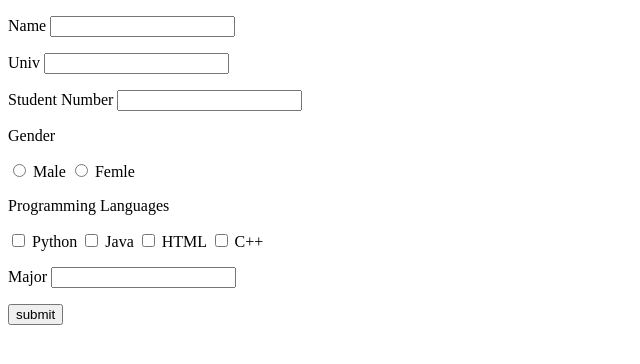
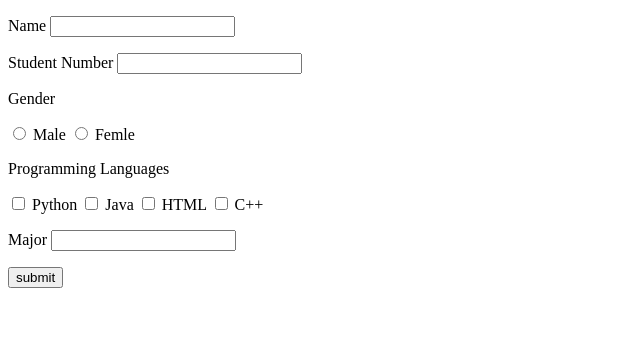
Before and after one commit to CSID-DGU/2022-1-OSSPrac-winner-8, a Flask app: page / in a window 1280 px wide. Shown: the top 364 px of the page, without its empty margins (0-640 px from the left). Run offline with Flask 2, Linux system fonts and the light colour scheme.

Commit message:
Update input_info.html

```diff
--- a/HW#5/app/templates/input_info.html
+++ b/HW#5/app/templates/input_info.html
@@ -4,7 +4,7 @@
 
       <form action = "/result" method = "POST">
          <p>Name <input type = "text" name = "Name" /></p>
-         <p>Univ <input type = "text" name = "Univ" /></p>
+
          <p>Student Number <input type = "number" name = "Student Number" /></p>
 
          <p>Gender</p>
```
